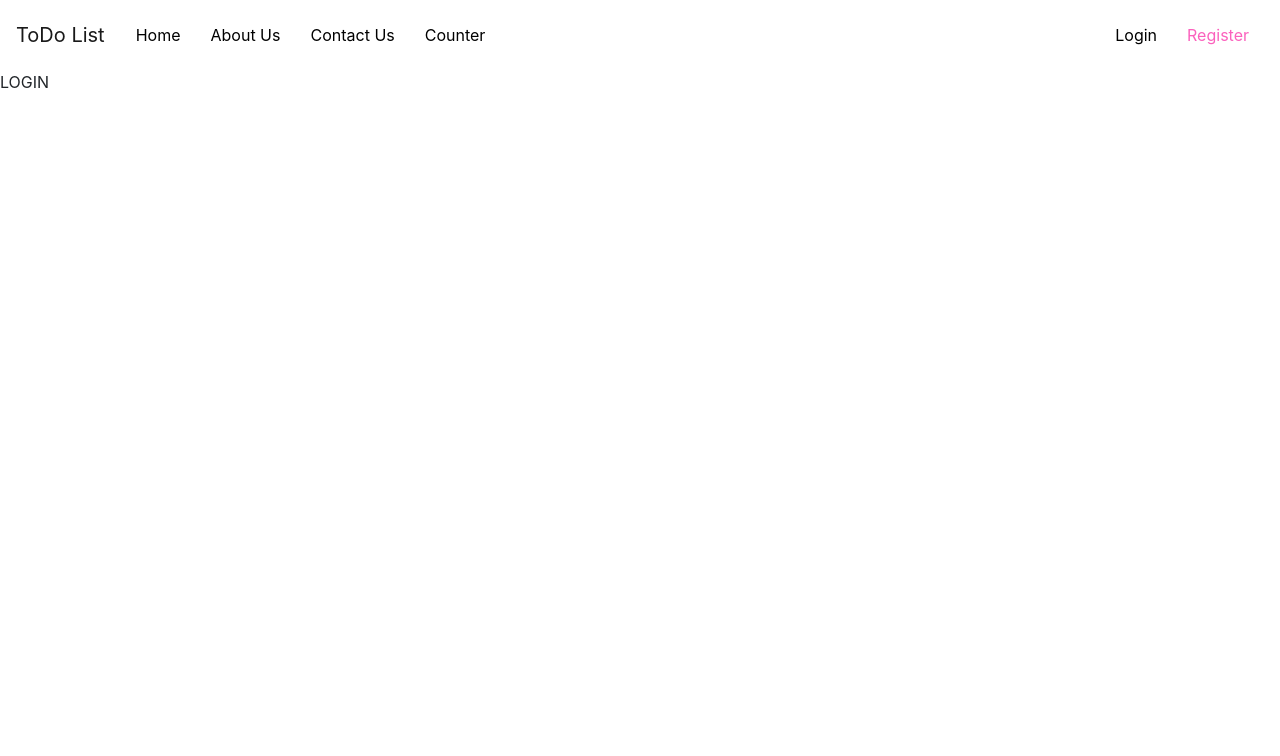
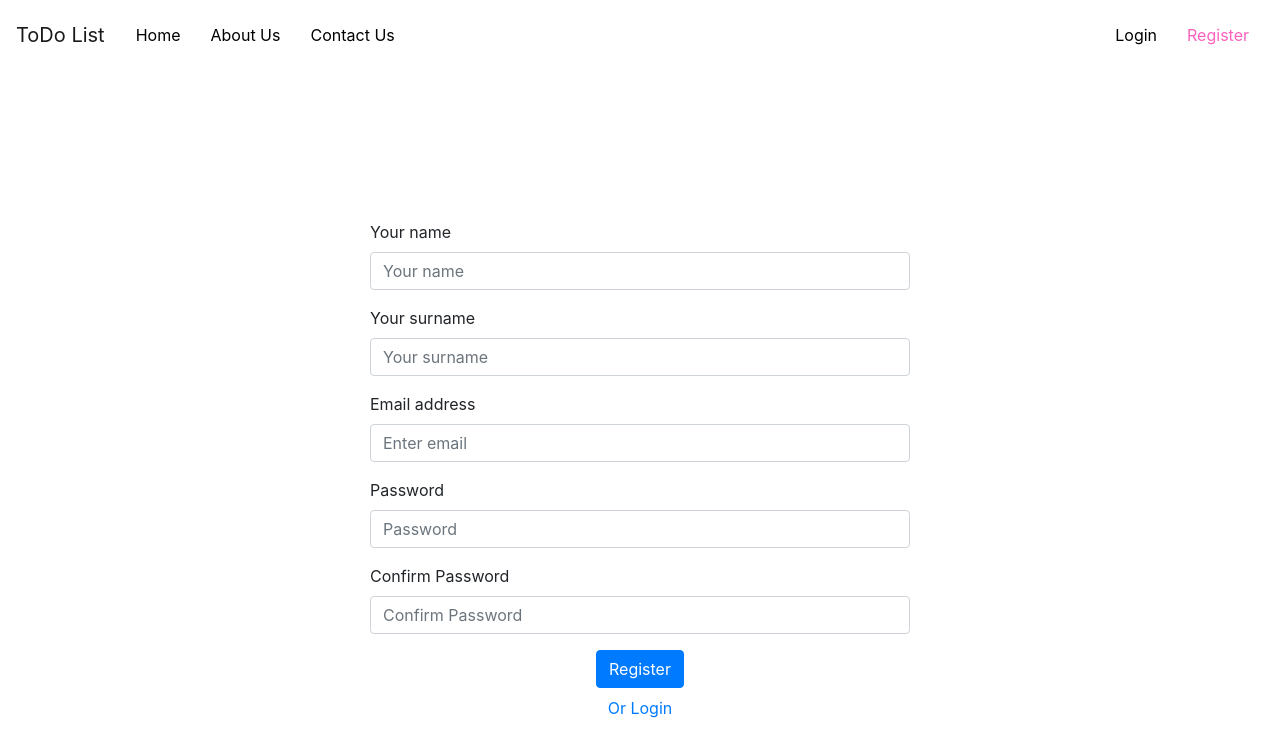
Before and after one commit to Gevorg-galstyan/new-from-zero, a React (Create React App) app: page /register in a window 1280 px wide. Shown: the top 756 px of the page. Built offline with nearby package versions, Linux system fonts and the light colour scheme; no server answers.

Commit message:
1) local changes

```diff
--- /dev/null
+++ b/src/assets/css/error.module.css
@@ -0,0 +1,4 @@
+.error{
+    font-size: 12px;
+    color: red;
+}
--- a/src/component/pages/header/Header.js
+++ b/src/component/pages/header/Header.js
@@ -33,14 +33,14 @@ function Header() {
                 >
                     Contact Us
                 </NavLink>
-                <NavLink
-                    to="/counter"
-                    activeClassName={style.active}
-                    className={style.headerNav}
-                    exact
-                >
-                    Counter
-                </NavLink>
+                {/*<NavLink*/}
+                {/*    to="/counter"*/}
+                {/*    activeClassName={style.active}*/}
+                {/*    className={style.headerNav}*/}
+                {/*    exact*/}
+                {/*>*/}
+                {/*    Counter*/}
+                {/*</NavLink>*/}
 
             </Nav>
             <div className={'ml-auto'}>
--- a/src/component/pages/login/Login.js
+++ b/src/component/pages/login/Login.js
@@ -1,8 +1,90 @@
-import React from "react";
+import React, {useState} from "react";
+import {Form, Container, Row, Col, Button} from 'react-bootstrap';
+import {Link} from "react-router-dom";
+import style from '../../../assets/css/error.module.css';
 
-export default function Login(){
+export default function Login() {
+    const [values, setValues] = useState({
+        login: '',
+        password: '',
+    })
+    const [error, setError] = useState({
+        login: null,
+        password: null,
+    })
 
-    return(
-        <div>LOGIN</div>
+    const handleInput = ({target: {name, value}}) => {
+        const emailRegex = /^[\w-\.]+@([\w-]+\.)+[\w-]{2,4}$/g
+
+        if (!value || value.trim() === '') {
+            setError({
+                ...error,
+                [name]: 'Field is required',
+
+            })
+        } else {
+            setError({
+                ...error,
+                [name]: null,
+            })
+        }
+
+        if (name === 'login' && !emailRegex.test(value) && value) {
+            setError({
+                ...error,
+                [name]: 'Incorrect Email Address',
+            })
+        }
+
+        setValues({
+            ...values,
+            [name]: value
+        })
+    }
+
+    const handleSubmit = () => {
+        if((error.login || error.password) || (values.login === '' || values.password === '')){
+            return false;
+        }
+
+        console.log('login')
+        //LOGIN ACTION
+    }
+    return (
+        <Container className={'h-100'}>
+            <Row className={'align-items-center h-100 justify-content-center'}>
+                <Col md={6}>
+                    <Form.Group controlId="formGroupEmail">
+                        <Form.Label>Email address</Form.Label>
+                        <Form.Control
+                            type="email"
+                            name={'login'}
+                            placeholder="Enter email"
+                            onInput={handleInput}
+                        />
+                        <span className={style.error}>{error.login}</span>
+                    </Form.Group>
+                    <Form.Group controlId="formGroupPassword">
+                        <Form.Label>Password</Form.Label>
+                        <Form.Control
+                            type="password"
+                            name={'password'}
+                            placeholder="Password"
+                            onInput={handleInput}
+                        />
+                        <span className={style.error}>{error.password}</span>
+                    </Form.Group>
+                    <div className={'text-center'}>
+                        <Button
+                            onClick={handleSubmit}
+                        >Login</Button>
+                    </div>
+                    <div className={'text-center mt-2'}>
+                        <Link to={'/register'}>Or Register</Link>
+                    </div>
+                </Col>
+
+            </Row>
+        </Container>
     )
 }
--- a/src/component/pages/register/Register.js
+++ b/src/component/pages/register/Register.js
@@ -1,8 +1,141 @@
-import React from "react";
+import React, {useState} from "react";
+import {Button, Col, Container, Form, Row} from "react-bootstrap";
+import {Link} from "react-router-dom";
+import style from '../../../assets/css/error.module.css';
 
-export default function Register(){
+export default function Register() {
+    const [values, setValues] = useState({
+        name: '',
+        surname: '',
+        login: '',
+        password: '',
+        confirmPassword: '',
+    })
+    const [error, setError] = useState({
+        name: null,
+        surname: null,
+        login: null,
+        password: null,
+        confirmPassword: null,
+    })
 
-    return(
-        <div>LOGIN</div>
+    const handleInput = ({target: {name, value}}) => {
+        const emailRegex = /^[\w-\.]+@([\w-]+\.)+[\w-]{2,4}$/g
+
+        if (!value || value.trim() === '') {
+            setError({
+                ...error,
+                [name]: 'Field is required',
+            })
+        } else {
+            setError({
+                ...error,
+                [name]: null,
+            })
+        }
+
+        if (name === 'login' && !emailRegex.test(value) && value) {
+            setError({
+                ...error,
+                [name]: 'Incorrect Email Address',
+            })
+        }
+        if (name === 'password' && value.length < 6) {
+            setError({
+                ...error,
+                [name]: 'Password must be at least 6 characters',
+            })
+        }
+        if (name === 'confirmPassword' && value !== values.password) {
+            setError({
+                ...error,
+                [name]: 'Password and confirmation do not match',
+            })
+        }
+
+        setValues({
+            ...values,
+            [name]: value
+        })
+    }
+
+    const handleSubmit = () => {
+        for(let i in error){
+            if(error[i] !== null || values[i] === ''){
+                return false
+            }
+        }
+
+
+        console.log('register')
+        //REGISTER ACTION
+    }
+
+    return (
+        <Container className={'h-100'}>
+            <Row className={'align-items-center h-100 justify-content-center'}>
+                <Col md={6}>
+                    <Form.Group controlId="formGroupName">
+                        <Form.Label>Your name</Form.Label>
+                        <Form.Control
+                            type="text"
+                            name={'name'}
+                            placeholder="Your name"
+                            onInput={handleInput}
+                        />
+                        <span className={style.error}>{error.name}</span>
+                    </Form.Group>
+                    <Form.Group controlId="formGroupSurName">
+                        <Form.Label>Your surname</Form.Label>
+                        <Form.Control
+                            type="text"
+                            name={'surname'}
+                            placeholder="Your surname"
+                            onInput={handleInput}
+                        />
+                        <span className={style.error}>{error.surname}</span>
+                    </Form.Group>
+                    <Form.Group controlId="formGroupEmail">
+                        <Form.Label>Email address</Form.Label>
+                        <Form.Control
+                            type="email"
+                            name={'login'}
+                            placeholder="Enter email"
+                            onInput={handleInput}
+                        />
+                        <span className={style.error}>{error.login}</span>
+                    </Form.Group>
+                    <Form.Group controlId="formGroupPassword">
+                        <Form.Label>Password</Form.Label>
+                        <Form.Control
+                            type="password"
+                            name={'password'}
+                            placeholder="Password"
+                            onInput={handleInput}
+                        />
+                        <span className={style.error}>{error.password}</span>
+                    </Form.Group>
+                    <Form.Group controlId="formGroupConfirmPassword">
+                        <Form.Label>Confirm Password</Form.Label>
+                        <Form.Control
+                            type="password"
+                            name={'confirmPassword'}
+                            placeholder="Confirm Password"
+                            onInput={handleInput}
+                        />
+                        <span className={style.error}>{error.confirmPassword}</span>
+                    </Form.Group>
+                    <div className={'text-center'}>
+                        <Button
+                            onClick={handleSubmit}
+                        >Register</Button>
+                    </div>
+                    <div className={'text-center mt-2'}>
+                        <Link to={'/login'}>Or Login</Link>
+                    </div>
+                </Col>
+
+            </Row>
+        </Container>
     )
 }
```
Also changed, not shown: 2 other files (tests, documents, lock files or other folders).
